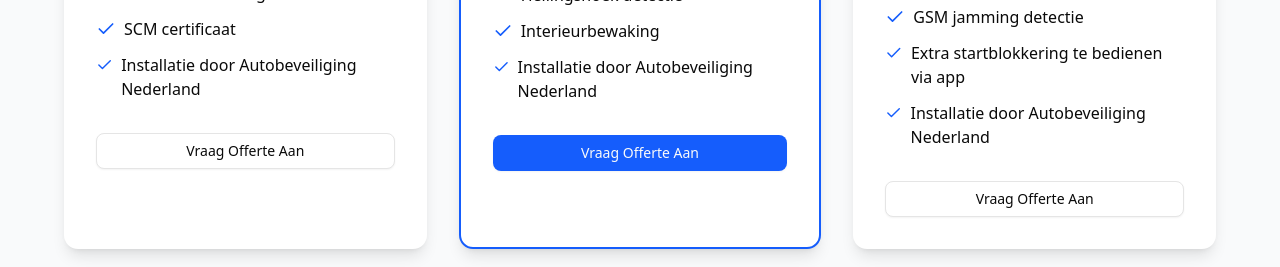
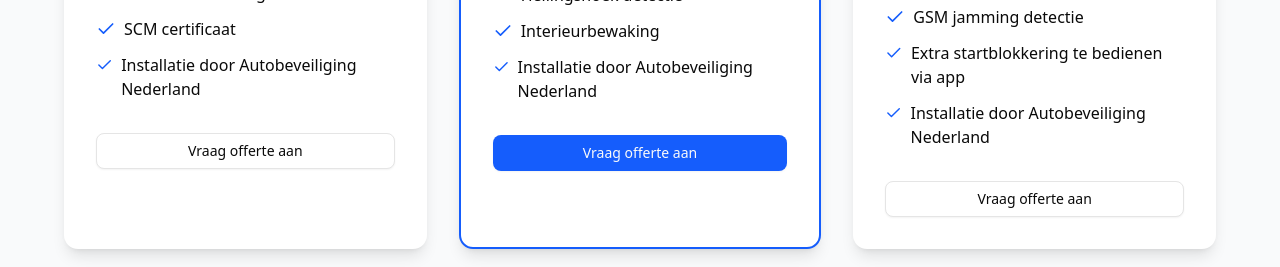
Before and after one commit to autobeveiligingnederland/autobeveiliging-nederland-website, a React (Vite) app: page /scm-alarmsystemen in a window 1280 px wide. Shown: the part 1320-1587 px from the top of the page. Built offline with nearby package versions, Linux system fonts and the light colour scheme.

Commit message:
Update SCMPage.jsx

```diff
--- a/src/pages/SCMPage.jsx
+++ b/src/pages/SCMPage.jsx
@@ -91,7 +91,7 @@ export default function SCMPage() {
                 </li>
               </ul>
               <a href="https://wa.me/31650744574" target="_blank" rel="noopener noreferrer">
-                <Button variant="outline" className="w-full">Vraag Offerte Aan</Button>
+                <Button variant="outline" className="w-full">Vraag offerte aan</Button>
               </a>
             </div>
 
@@ -128,7 +128,7 @@ export default function SCMPage() {
                 </li>
               </ul>
               <a href="https://wa.me/31650744574" target="_blank" rel="noopener noreferrer">
-                <Button className="w-full bg-blue-600 hover:bg-blue-700">Vraag Offerte Aan</Button>
+                <Button className="w-full bg-blue-600 hover:bg-blue-700">Vraag offerte aan</Button>
               </a>
             </div>
 
@@ -162,7 +162,7 @@ export default function SCMPage() {
                 </li>
               </ul>
               <a href="https://wa.me/31650744574" target="_blank" rel="noopener noreferrer">
-                <Button variant="outline" className="w-full">Vraag Offerte Aan</Button>
+                <Button variant="outline" className="w-full">Vraag offerte aan</Button>
               </a>
             </div>
           </div>
```
